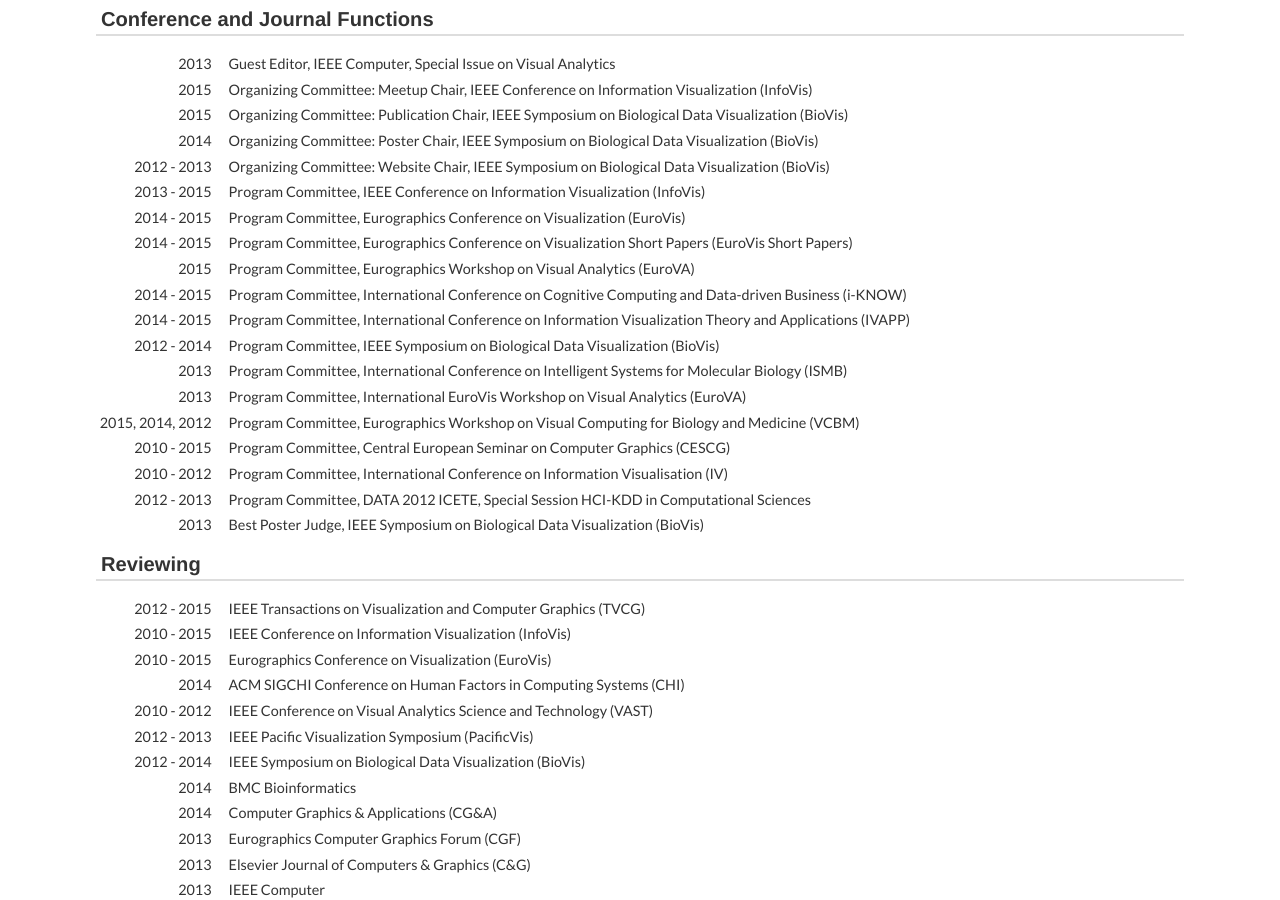
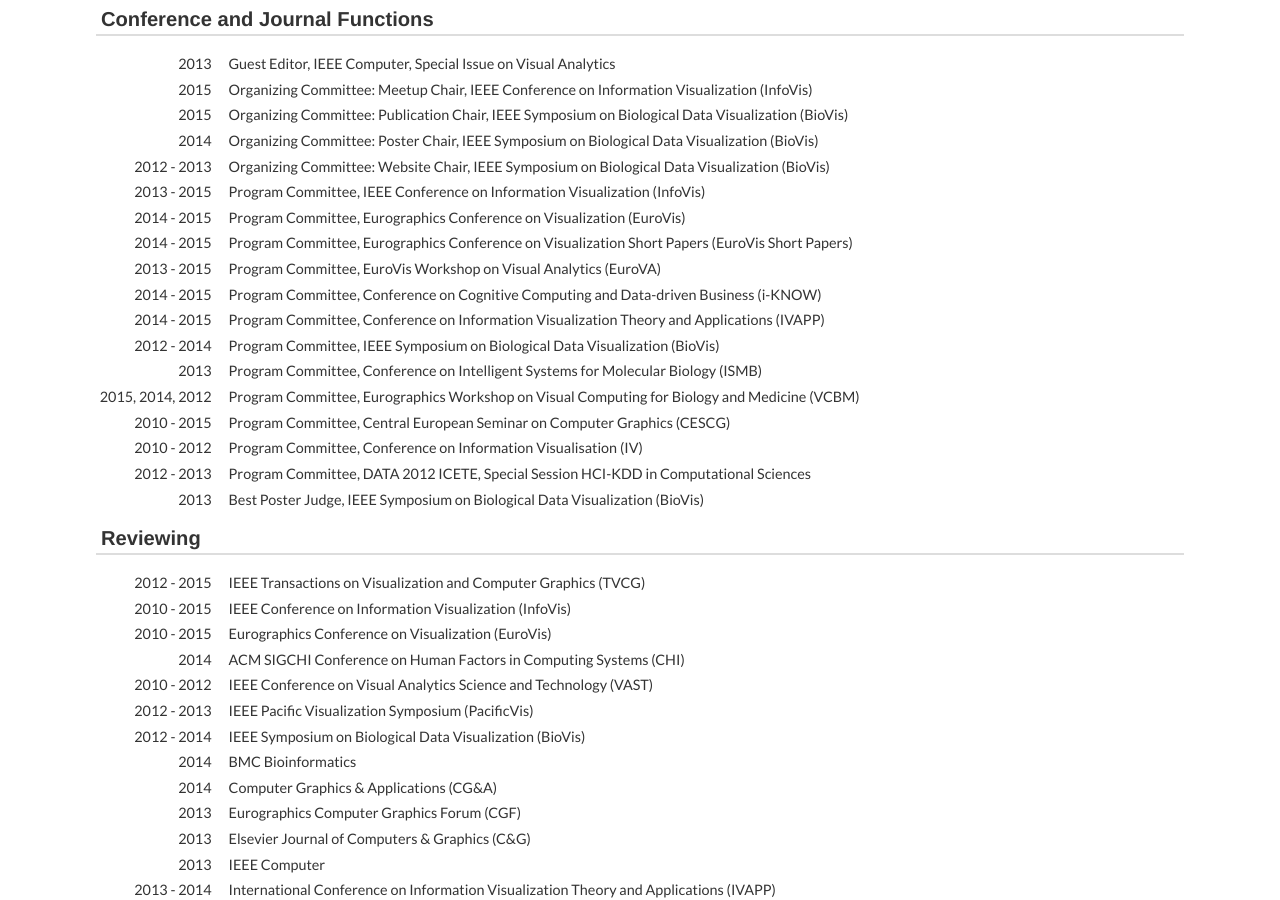
Before and after one commit to mstreit/mstreit.github.io, a Jekyll site: the page built from services.md, in a window 1280 px wide and 900 px high, scrolled down 543 px. Built offline with Jekyll 4.4.1, drawn with Linux system fonts in a browser that asks for light colours; nearby versions of some CDN libraries; some web fonts are replaced.

Commit message:
fixed services

```diff
--- a/_data/functions.yml
+++ b/_data/functions.yml
@@ -31,15 +31,15 @@
   years: 2014 - 2015
 
 - role: Program Committee
-  for: Eurographics Workshop on Visual Analytics (EuroVA)
-  years: 2015
+  for: EuroVis Workshop on Visual Analytics (EuroVA)
+  years: 2013 - 2015
 
 - role: Program Committee
-  for: International Conference on Cognitive Computing and Data-driven Business (i-KNOW)
+  for: Conference on Cognitive Computing and Data-driven Business (i-KNOW)
   years: 2014 - 2015
 
 - role: Program Committee
-  for: International Conference on Information Visualization Theory and Applications (IVAPP)
+  for: Conference on Information Visualization Theory and Applications (IVAPP)
   years: 2014 - 2015
 
 - role: Program Committee
@@ -47,11 +47,7 @@
   years: 2012 - 2014
 
 - role: Program Committee
-  for: International Conference on Intelligent Systems for Molecular Biology (ISMB)
-  years: 2013
-
-- role: Program Committee
-  for: International EuroVis Workshop on Visual Analytics (EuroVA)
+  for: Conference on Intelligent Systems for Molecular Biology (ISMB)
   years: 2013
 
 - role: Program Committee
@@ -63,7 +59,7 @@
   years: 2010 - 2015
 
 - role: Program Committee
-  for: International Conference on Information Visualisation (IV)
+  for: Conference on Information Visualisation (IV)
   years: 2010 - 2012
 
 - role: Program Committee
```
